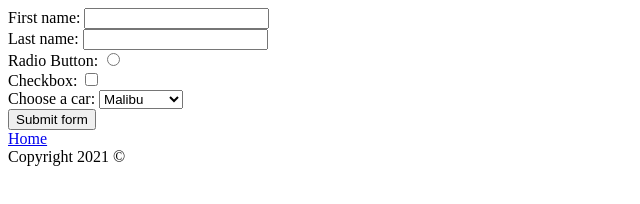
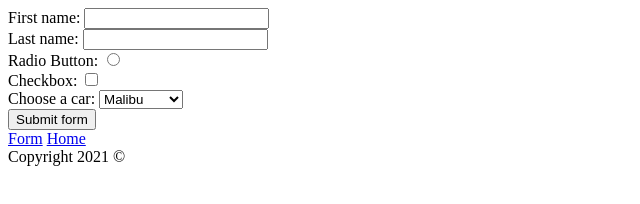
Before and after one commit to DanielRenard/Module_2_Lab_1, a plain HTML site: page form.html in a window 1280 px wide. Shown: the full height of the page, 0-640 px from the left. Drawn offline with Linux system fonts and the light colour scheme.

Commit message:
Module 2 Lab 1 part VII

```diff
--- a/form.html
+++ b/form.html
@@ -34,7 +34,8 @@
     <header>
       <nav>
         <!-- works like <a href="/index.html">Home</a> -->
-        <a href="/">Home</a>
+        <a href="/form.html">Form</a>
+        <a href="/index.html">Home</a>
       </nav>
     </header>
     <main>
```
Also changed, not shown: index.html (+2 -1 lines).
